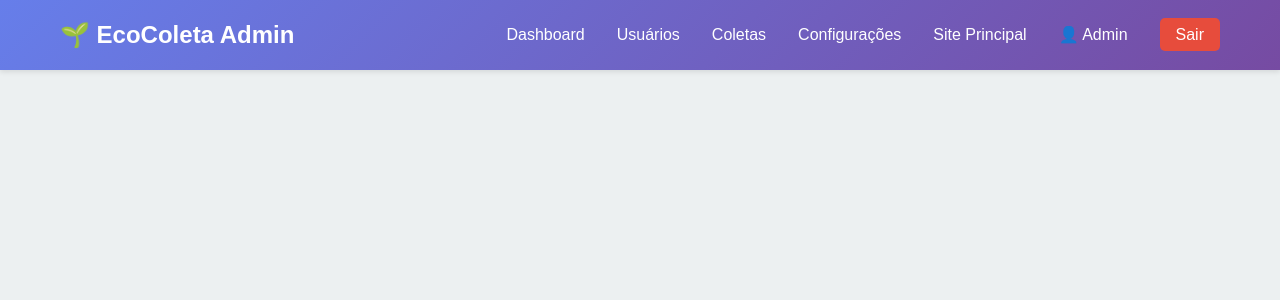
After one commit to Gln1990/ecocoleta, a PHP site: page /admin/includes/header.php in a window 1280 px wide. The commit adds this page. Shown: the top 300 px of the page. Run offline with PHP 8.4, Linux system fonts and the light colour scheme.

Commit message:
ATERAÇÃO NO ECOCOLETAS
Adicionei um header particular para o admin e alterei o caminho dos arquivos coletas.php, configurações.php, index.php e usuario.php da pasta admin

```diff
--- a/admin/coletas.php
+++ b/admin/coletas.php
@@ -74,7 +74,7 @@ if (isset($_GET['action'])) {
     <link rel="stylesheet" href="../css/dashboard.css">
 </head>
 <body>
-    <?php include '../includes/header.php'; ?>
+    <?php include 'includes/header.php'; ?>
 
     <main class="container">
         <div class="dashboard-header">
--- a/admin/configuracoes.php
+++ b/admin/configuracoes.php
@@ -19,7 +19,7 @@ verificarAdmin();
     <link rel="stylesheet" href="../css/dashboard.css">
 </head>
 <body>
-    <?php include '../includes/header.php'; ?>
+    <?php include 'includes/header.php'; ?>
 
     <main class="container">
         <div class="dashboard-header">
--- /dev/null
+++ b/admin/includes/header.php
@@ -0,0 +1,63 @@
+<?php
+// admin/includes/header.php
+$pagina_atual = basename($_SERVER['PHP_SELF']);
+?>
+<!DOCTYPE html>
+<html lang="pt-BR">
+<head>
+    <meta charset="UTF-8">
+    <meta name="viewport" content="width=device-width, initial-scale=1.0">
+    <title>Admin - EcoColeta</title>
+    <link rel="stylesheet" href="../css/style.css">
+    <link rel="stylesheet" href="../css/dashboard.css">
+    <style>
+        .admin-header {
+            background: linear-gradient(135deg, #667eea 0%, #764ba2 100%);
+        }
+        .admin-header .logo {
+            color: white;
+        }
+        .admin-header .nav-links a {
+            color: white;
+        }
+        .admin-header .nav-links a:hover {
+            color: #f1c40f;
+        }
+        .admin-header .nav-links a.active {
+            color: #f1c40f;
+            font-weight: bold;
+        }
+    </style>
+</head>
+<body>
+    <header class="admin-header">
+        <nav class="container">
+            <a href="index.php" class="logo">🌱 EcoColeta Admin</a>
+
+            <ul class="nav-links">
+                <li><a href="index.php" class="<?php echo $pagina_atual == 'index.php' ? 'active' : ''; ?>">Dashboard</a></li>
+                <li><a href="usuarios.php" class="<?php echo $pagina_atual == 'usuarios.php' ? 'active' : ''; ?>">Usuários</a></li>
+                <li><a href="coletas.php" class="<?php echo $pagina_atual == 'coletas.php' ? 'active' : ''; ?>">Coletas</a></li>
+                <li><a href="configuracoes.php" class="<?php echo $pagina_atual == 'configuracoes.php' ? 'active' : ''; ?>">Configurações</a></li>
+                <li><a href="../dashboard.php" class="">Site Principal</a></li>
+                <li><a href="../perfil.php" class="">
+                    👤 <?php echo isset($_SESSION['usuario']) ? htmlspecialchars($_SESSION['usuario']['nome']) : 'Admin'; ?>
+                </a></li>
+                <li><a href="../logout.php" class="btn-logout">Sair</a></li>
+            </ul>
+
+            <!-- Menu Mobile -->
+            <div class="mobile-menu">
+                <button class="mobile-menu-toggle">☰</button>
+                <div class="mobile-nav-links">
+                    <a href="index.php">Dashboard</a>
+                    <a href="usuarios.php">Usuários</a>
+                    <a href="coletas.php">Coletas</a>
+                    <a href="configuracoes.php">Configurações</a>
+                    <a href="../dashboard.php">Site Principal</a>
+                    <a href="../perfil.php">Meu Perfil</a>
+                    <a href="../logout.php">Sair</a>
+                </div>
+            </div>
+        </nav>
+    </header>
--- a/admin/index.php
+++ b/admin/index.php
@@ -48,7 +48,7 @@ $usuarios_recentes = $pdo->query($sql_usuarios_recentes)->fetchAll();
     <link rel="stylesheet" href="../css/dashboard.css">
 </head>
 <body>
-    <?php include '../includes/header.php'; ?>
+    <?php include 'includes/header.php'; ?>
 
     <main class="container">
         <div class="dashboard-header">
--- a/admin/usuarios.php
+++ b/admin/usuarios.php
@@ -77,7 +77,7 @@ if (isset($_GET['action'])) {
     <link rel="stylesheet" href="../css/dashboard.css">
 </head>
 <body>
-    <?php include '../includes/header.php'; ?>
+    <?php include 'includes/header.php'; ?>
 
     <main class="container">
         <div class="dashboard-header">
```
Also changed, not shown: includes/header.php (+41 -22 lines).
